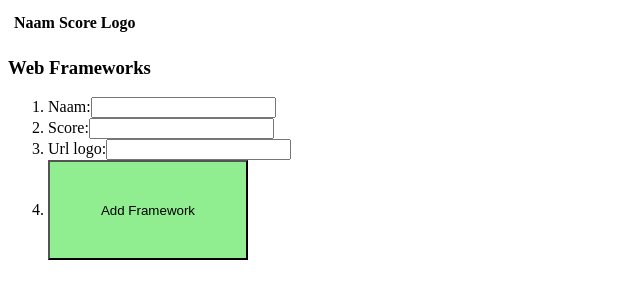
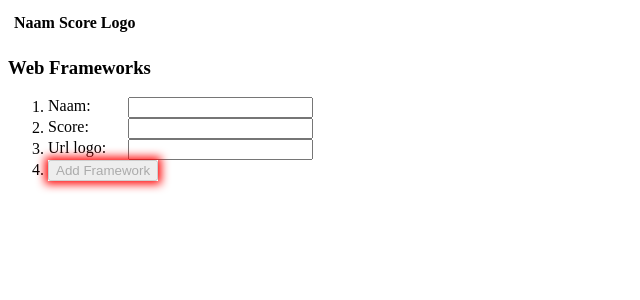
Before and after one commit to MFvandenBos/angularbd2020, an Angular app: page / in a window 1280 px wide. Shown: the top 300 px of the page, without its empty margins (0-640 px from the left). Built offline with nearby package versions, Linux system fonts and the light colour scheme.

Commit message:
Added Validators to the naam control of the form. Added css selectors for colour feedback on validity of intput. Added *ngIf statements to show error messages in page

```diff
--- a/src/app/app.component.css
+++ b/src/app/app.component.css
@@ -1,8 +1,22 @@
-button {
-  width: 200px;
-  height: 100px;
-  background-color: lightgreen;
+
+button:disabled {
+  box-shadow: 0 0 10px 3px red;
+}
+
+button:enabled {
+  box-shadow: 0 0 10px 3px greenyellow;
 }
 img{
   max-width: 100px;
 }
+label {
+  float: left;
+  width: 4em;
+  margin-right: 1em;
+}
+input.ng-dirty.ng-valid {
+  background-color: lightgreen;
+}
+input.ng-dirty.ng-invalid {
+  background-color: tomato;
+}
--- a/src/app/app.component.html
+++ b/src/app/app.component.html
@@ -23,6 +23,9 @@
     <li>
       <label for="naam-input">Naam:</label>
       <input type="text" id="naam-input" formControlName="naam">
+      <span *ngIf="reactiveFormGroup.controls.naam.touched && reactiveFormGroup.controls.naam.invalid">*</span>
+      <span *ngIf="reactiveFormGroup.controls.naam.touched && reactiveFormGroup.controls.naam.errors?.required">Dit veld is verplicht</span>
+      <span *ngIf="reactiveFormGroup.controls.naam.touched && reactiveFormGroup.controls.naam.errors?.pattern">Dit veld mag alleen letters en spaties bevatten</span>
     </li>
     <li>
       <label for="score-input">Score:</label>
@@ -33,7 +36,7 @@
       <input type="text" id="logoUrl-input" formControlName="logoUrl">
     </li>
     <li>
-      <button (click)="addFramework()">Add Framework</button>
+      <button [disabled]="reactiveFormGroup.invalid" (click)="addFramework()">Add Framework</button>
     </li>
   </ol>
 </form>
--- a/src/app/app.component.ts
+++ b/src/app/app.component.ts
@@ -1,5 +1,5 @@
 import { Component } from '@angular/core';
-import {FormControl, FormGroup} from '@angular/forms';
+import {FormControl, FormGroup, Validators} from '@angular/forms';
 import {Framework} from './model/framework';
 import * as util from 'util';
 @Component({
@@ -14,9 +14,9 @@ export class AppComponent {
   structureControls: any;
 
   reactiveFormGroup = new FormGroup({
-      naam: new FormControl(''),
-      score: new FormControl(''),
-      logoUrl: new FormControl('')
+      naam: new FormControl('', [ Validators.required, Validators.pattern('^[a-zA-Z ]+$')]),
+      score: new FormControl('', [ Validators.min(2), Validators.max(10)]),
+      logoUrl: new FormControl('', [ Validators.required])
   });
 
 
```
